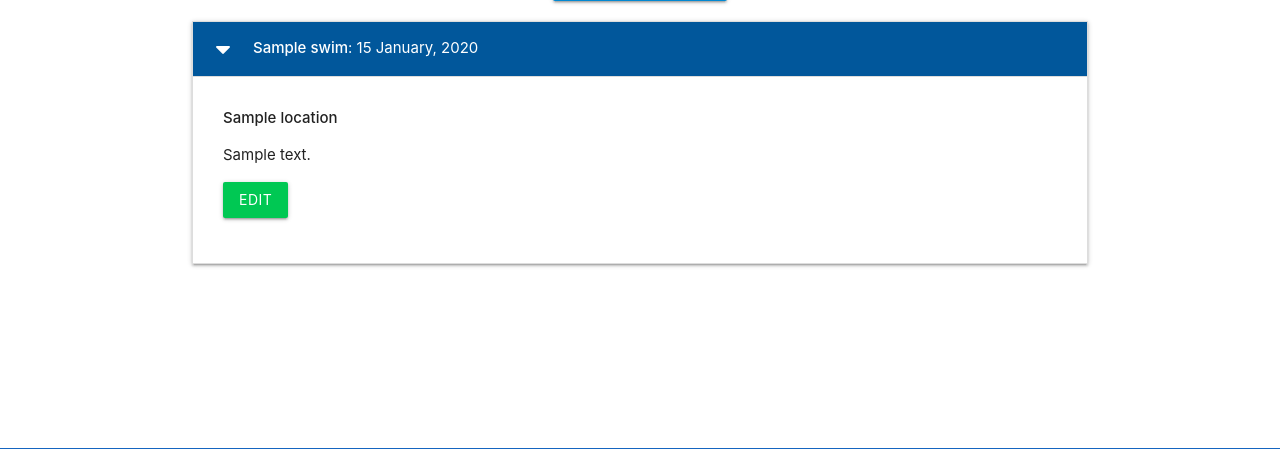
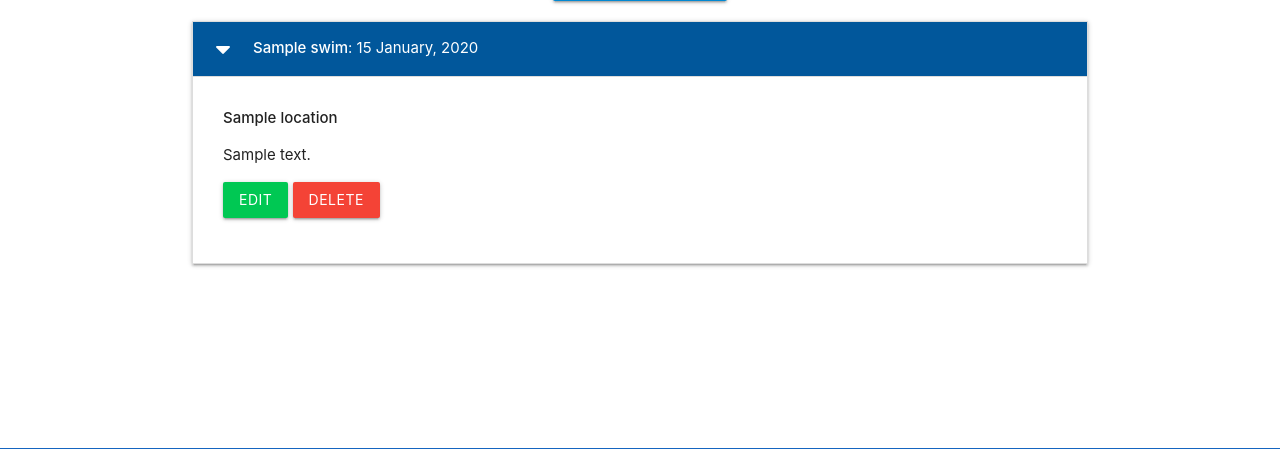
Before and after one commit to mipear/dwr-agored, a Flask app: page / in a window 1280 px wide, after a click that opens the changed part. Shown: the part 212-661 px from the top of the page. Run offline with Flask 2, Linux system fonts and the light colour scheme; tables that the repository leaves empty hold one stand-in row (values such as "Sample post").

Commit message:
Added Delete swim functionality

```diff
--- a/dwragored/routes.py
+++ b/dwragored/routes.py
@@ -72,3 +72,10 @@ def edit_swim(myswim_id):
         myswim.location_id = request.form.get("location_id")
         db.session.commit()
     return render_template("edit_swim.html", myswim=myswim, location=location)
+
+@app.route("/delete_swim/<int:myswim_id>")
+def delete_swim(myswim_id):
+    myswim = MySwim.query.get_or_404(myswim_id)
+    db.session.delete(myswim)
+    db.session.commit()
+    return redirect(url_for("home"))
--- a/dwragored/templates/myswim.html
+++ b/dwragored/templates/myswim.html
@@ -23,6 +23,7 @@
             <p>{{ myswim.myswim_description }}
             <p>
                 <a href="{{ url_for('edit_swim', myswim_id=myswim.id) }}" class="btn green accent-4">Edit</a>
+                <a href="{{ url_for('delete_swim', myswim_id=myswim.id) }}" class="btn red">Delete</a>
             </p>
         </div>
     </li>
```
